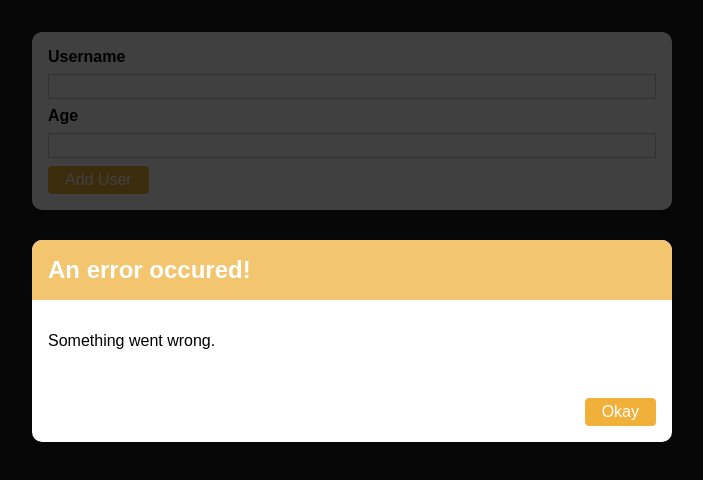
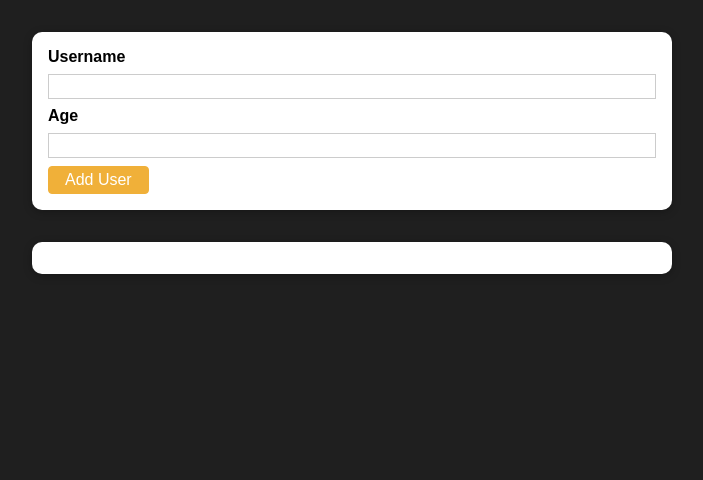
Before and after one commit to Plorrain/style-and-components, a React (Create React App) app: page / in a window 1280 px wide. Shown: the top 480 px of the page, without its empty margins (288-991 px from the left). Built offline with nearby package versions, Linux system fonts and the light colour scheme; the HTML template or start-up script is replaced by a standard one.

Commit message:
implementing the conditional operators to make sure the alert appears not all the time

```diff
--- a/src/components/Users/AddUser.js
+++ b/src/components/Users/AddUser.js
@@ -21,6 +21,11 @@ function AddUser(props) {
         return;
       };
       if (+enteredAge < 1) {
+        setError({
+          title: 'Invalid Age',
+          message: 'Please enter a valid age (greater than 0years old).'
+        });
+        return;
         return;
       };
       props.onAddUser(enteredUsername, enteredAge);
@@ -38,7 +43,7 @@ function AddUser(props) {
 
   return (
     <div>
-      <ErrorModal title='An error occured!' message='Something went wrong.' />
+      {error && <ErrorModal title='An error occured!' message='Something went wrong.' />}
       <Card className={classes.input}>
         <form onSubmit={addUserHandler}>
           <label htmlFor='username'>Username</label>
```
